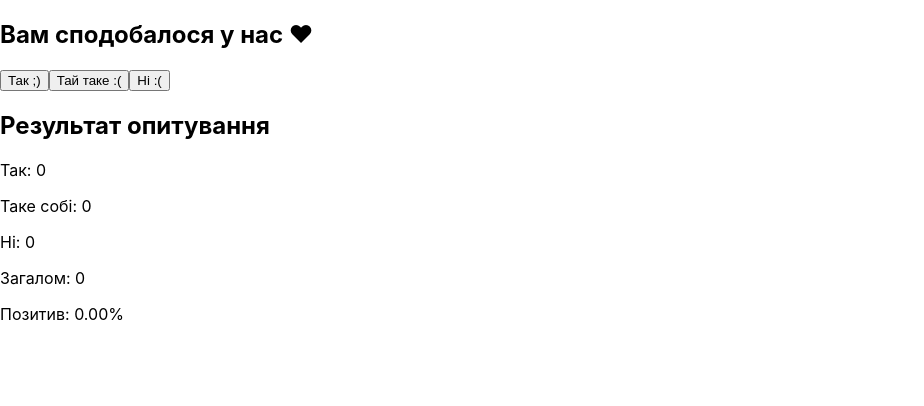
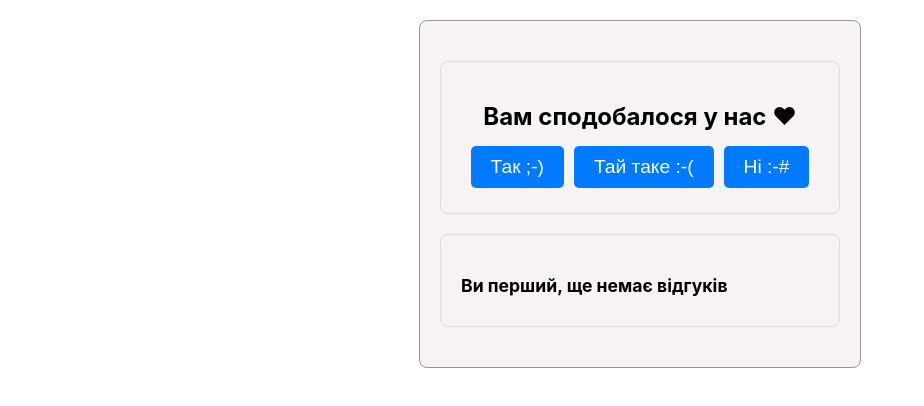
Before and after one commit to SergiiMytrofanov/goit-react-hw-02-feedback, a React (Create React App) app: page / in a window 1280 px wide. Shown: the top 406 px of the page, without its empty margins (0-924 px from the left). Built offline with nearby package versions, Linux system fonts and the light colour scheme.

Commit message:
Final commit

```diff
--- a/package.json
+++ b/package.json
@@ -7,6 +7,7 @@
     "@testing-library/jest-dom": "^5.16.3",
     "@testing-library/react": "^12.1.4",
     "@testing-library/user-event": "^13.5.0",
+    "echarts": "^5.4.3",
     "react": "^18.1.0",
     "react-dom": "^18.1.0",
     "react-scripts": "5.0.1",
--- a/src/components/App.jsx
+++ b/src/components/App.jsx
@@ -2,6 +2,8 @@ import React, { Component } from "react";
 import FeedbackColector from "./Feedback/Feedback";
 import StatBlock from "./StatBlock/StatBlock";
 import Section from "./Section/Section";
+import Notification from "./StatBlock/Notіfication";
+
 import styles from "./App.module.css";
 
 class AppFeedbackStat extends Component {
@@ -9,13 +11,21 @@ class AppFeedbackStat extends Component {
     good: 0,
     neutral: 0,
     bad: 0,
+    hasFeedback: false,
   };
 
-  handleFeedbackClick = (feedbackType) => {
-    this.setState((prevState) => ({
+  handleFeedbackClick = (feedbackType, event) => {
+    event.preventDefault();
+    this.setState(
+      (prevState) => ({
         ...prevState,
         [feedbackType]: prevState[feedbackType] + 1,
-    }));
+        hasFeedback: true,
+      }),
+      () => {
+        this.updateChart();
+      }
+    );
   };
 
   calculatePositiveRate = () => {
@@ -28,16 +38,18 @@ class AppFeedbackStat extends Component {
   };
 
   render() {
-    const { good, neutral, bad } = this.state;
+    const { good, neutral, bad, hasFeedback } = this.state;
+
     const totalFeed = good + neutral + bad;
     const positiveRate = this.calculatePositiveRate();
 
     return (
       <div className={styles.feedbackContainer}>
-        <Section >
-          <FeedbackColector feedByClick={this.handleFeedbackClick} />
+        <Section>
+          <FeedbackColector feedByClick={(type, event) => this.handleFeedbackClick(type, event)} />
         </Section>
-        <Section >
+        <Section>
+          {hasFeedback ? (
             <StatBlock
               good={good}
               neutral={neutral}
@@ -45,6 +57,9 @@ class AppFeedbackStat extends Component {
               totalFeed={totalFeed}
               positiveRate={positiveRate}
             />
+          ) : (
+            <Notification message="Ви перший, ще немає відгуків" />
+          )}
         </Section>
       </div>
     );
--- a/src/components/App.module.css
+++ b/src/components/App.module.css
@@ -0,0 +1,46 @@
+.feedbackContainer {
+  max-width: 400px;
+  margin: 20px auto;
+  padding: 20px;
+  border: 1px solid #979393;
+  border-radius: 8px;
+  background-color: #f5efefb7;
+}
+
+.feedbackColectorContainer {
+  text-align: center;
+}
+
+.feedbackColectorHeader {
+  font-size: 1.5rem;
+  margin-bottom: 10px;
+}
+
+.feedbackColectorButton {
+  font-size: 1.2rem;
+  padding: 10px 20px;
+  margin: 5px;
+  border: none;
+  background-color: #007bff;
+  color: #fff;
+  border-radius: 5px;
+  cursor: pointer;
+}
+
+.feedbackColectorButton:hover {
+  background-color: #0056b3;
+}
+
+.statisticContainer {
+  margin-top: 20px;
+}
+
+.statHeader {
+  font-size: 1.5rem;
+  margin-bottom: 10px;
+}
+
+.statValue {
+  font-size: 1.2rem;
+  margin-bottom: 5px;
+}
--- a/src/components/Feedback/Feedback.jsx
+++ b/src/components/Feedback/Feedback.jsx
@@ -10,21 +10,21 @@ const FeedbackColector = ({ feedByClick }) => (
       type="button"
       onClick={() => feedByClick("good")}
     >
-      Так ;)
+      Так ;-)
     </button>
     <button
       className={styles.feedbackColectorButton}
       type="button"
       onClick={() => feedByClick("neutral")}
     >
-      Тай таке :(
+      Тай таке :-(
     </button>
     <button
       className={styles.feedbackColectorButton}
       type="button"
       onClick={() => feedByClick("bad")}
     >
-      Ні :(
+      Ні :-#
     </button>
   </div>
 );
--- a/src/components/Feedback/Feedback.module.css
+++ b/src/components/Feedback/Feedback.module.css
@@ -0,0 +1,24 @@
+.feedbackColectorContainer {
+
+  text-align: center;
+}
+
+.feedbackColectorHeader {
+  font-size: 1.5rem;
+  margin-bottom: 10px;
+}
+
+.feedbackColectorButton {
+  font-size: 1.2rem;
+  padding: 10px 20px;
+  margin: 5px;
+  border: none;
+  background-color: #007bff;
+  color: #fff;
+  border-radius: 5px;
+  cursor: pointer;
+}
+
+.feedbackColectorButton:hover {
+  background-color: #0056b3;
+}
--- a/src/components/Section/Section.module.css
+++ b/src/components/Section/Section.module.css
@@ -0,0 +1,11 @@
+.section {
+  margin: 20px 0;
+  border: 1px solid #ddd;
+  border-radius: 8px;
+  padding: 20px;
+}
+
+.title {
+  font-size: 1.5rem;
+  margin-bottom: 10px;
+}
--- /dev/null
+++ b/src/components/StatBlock/Notification.module.css
@@ -0,0 +1,4 @@
+.notificationHeader{
+  font-size: 1.1rem;
+  margin-bottom: 10px;
+}
--- /dev/null
+++ b/src/components/StatBlock/Notіfication.jsx
@@ -0,0 +1,17 @@
+import React from "react";
+import PropTypes from "prop-types";
+import styles from "./Notification.module.css";
+
+const Notification = ({ message }) => {
+  return (
+    <>
+      <h2 className={styles.notificationHeader}>{message}</h2>
+    </>
+  );
+};
+
+Notification.propTypes = {
+  message: PropTypes.string.isRequired,
+};
+
+export default Notification;
--- a/src/components/StatBlock/StatBlock.jsx
+++ b/src/components/StatBlock/StatBlock.jsx
@@ -1,12 +1,12 @@
 import React from "react";
 import PropTypes from "prop-types";
-import styles from "./StatiBlock.module.css";
+import styles from "./StatBlock.module.css";
 
 const StatBlock = ({ good, neutral, bad, totalFeed, positiveRate }) => (
   <>
     <h2 className={styles.statHeader}>Результат опитування</h2>
     <p className={styles.statValue}>Так: {good}</p>
-    <p className={styles.statValue}>Таке собі: {neutral}</p>
+    <p className={styles.statValue}>Тай таке: {neutral}</p>
     <p className={styles.statValue}>Ні: {bad}</p>
     <p className={styles.statValue}>Загалом: {totalFeed}</p>
     <p className={styles.statValue}>Позитив: {positiveRate.toFixed(2)}&#37;</p>
--- /dev/null
+++ b/src/components/StatBlock/StatBlock.module.css
@@ -0,0 +1,9 @@
+.statHeader {
+  font-size: 1.5rem;
+  margin-bottom: 10px;
+}
+
+.statValue {
+  font-size: 1.2rem;
+  margin-bottom: 5px;
+}
```
Also changed, not shown: src/components/StatBlock/StatiBlock.module.css (deleted), 1 other file (tests, documents, lock files or other folders). Lines whose indentation alone changed are shown as unchanged.
